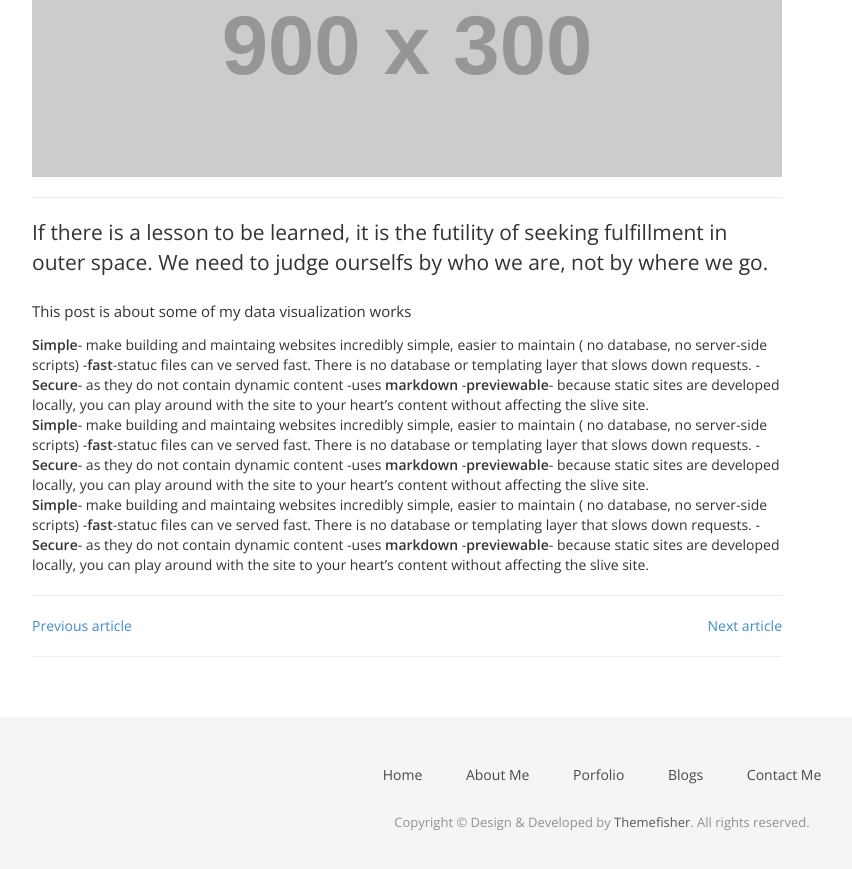
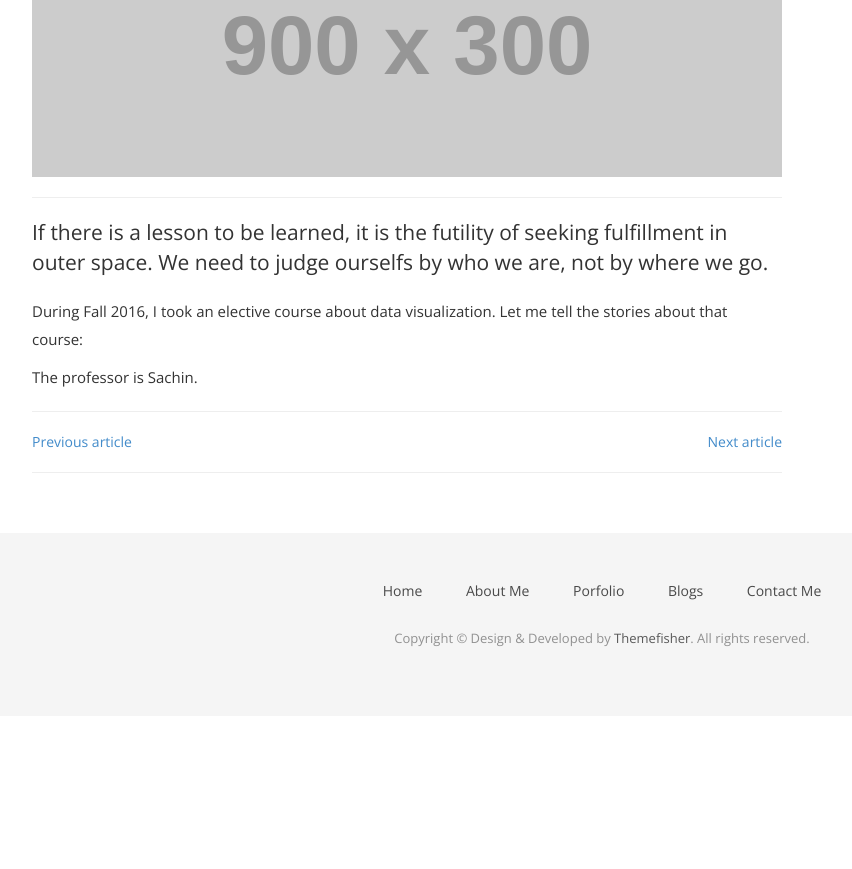
Before and after one commit to khtran1994/my-jekyll-blog, a Jekyll site: the page built from _posts/2017-12-19-Data-Visualization-Projects.md, in a window 1280 px wide and 900 px high, scrolled down 791 px. Shown: the top 869 px of the window, without its empty margins (38-890 px from the left). Built offline with Jekyll 4.4.1, drawn with Linux system fonts in a browser that asks for light colours; nearby versions of some CDN libraries; some web fonts are replaced; library files that are not in the unit come from our copies; comment, search, counter and statistics services are not loaded; after the commit the page ends 1507 px from its top, so only the background shows below that.

Commit message:
Update 2017-12-19-Data-Visualization-Projects.md

```diff
--- a/_posts/2017-12-19-Data-Visualization-Projects.md
+++ b/_posts/2017-12-19-Data-Visualization-Projects.md
@@ -5,20 +5,6 @@ image: http://placehold.it/900x300
 lead: If there is a lesson to be learned, it is the futility of seeking fulfillment in outer space. We need to judge ourselfs by who we are, not by where we go.
 subtitle: Visualize data on USS Oklahoma projects
 ---
+  During Fall 2016, I took an elective course about data visualization. Let me tell the stories about that course:
 
-This post is about some of my data visualization works
-- **Simple**- make building and maintaing websites incredibly simple, easier to maintain ( no database, no server-side scripts)
--**fast**-statuc files can ve served fast. There is no database or templating layer that slows down requests.
--**Secure**- as they do not contain dynamic content
--uses **markdown**
--**previewable**- because static sites are developed locally, you can play around with the site to your heart's content without affecting the slive site.
-- **Simple**- make building and maintaing websites incredibly simple, easier to maintain ( no database, no server-side scripts)
--**fast**-statuc files can ve served fast. There is no database or templating layer that slows down requests.
--**Secure**- as they do not contain dynamic content
--uses **markdown**
--**previewable**- because static sites are developed locally, you can play around with the site to your heart's content without affecting the slive site.
-- **Simple**- make building and maintaing websites incredibly simple, easier to maintain ( no database, no server-side scripts)
--**fast**-statuc files can ve served fast. There is no database or templating layer that slows down requests.
--**Secure**- as they do not contain dynamic content
--uses **markdown**
--**previewable**- because static sites are developed locally, you can play around with the site to your heart's content without affecting the slive site.
+The professor is Sachin.
```
